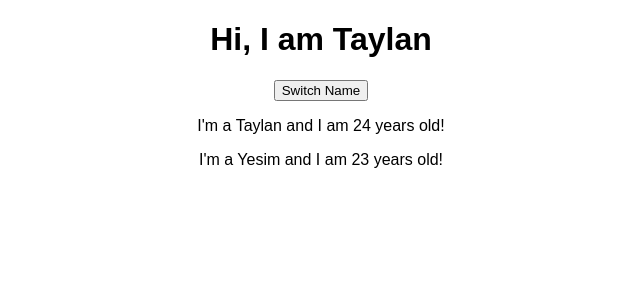
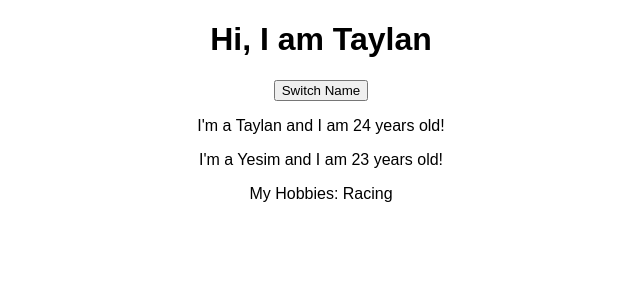
Before and after one commit to KurtTaylan/react-the-complete-guide-incl-redux, a React (Create React App) app in the folder react-complete-guide/: page / in a window 1280 px wide. Shown: the top 300 px of the page, without its empty margins (319-959 px from the left). Built offline with nearby package versions, Linux system fonts and the light colour scheme.

Commit message:
Passing Method References Between Parent-Child Components

```diff
--- a/react-complete-guide/src/App.js
+++ b/react-complete-guide/src/App.js
@@ -14,18 +14,25 @@ class App extends Component {
         return (
             <div className="App">
                 <h1>Hi, I am Taylan</h1>
-                <button onClick={this.switchNameHandler}>Switch Name</button>
-                <Person name={this.state.persons[0].name} age={this.state.persons[0].age}/>
-                <Person name={this.state.persons[1].name} age={this.state.persons[1].age}/>
+                <button onClick={() => this.switchNameHandler('Inefficient, Taylan button click')}>Switch Name</button>
+
+                <Person
+                    name={this.state.persons[0].name}
+                    age={this.state.persons[0].age}/>
+
+                <Person
+                    name={this.state.persons[1].name}
+                    age={this.state.persons[1].age}
+                    click={this.switchNameHandler.bind(this, 'Efficient, Taylan paragraph click')}>My Hobbies: Racing </Person>
             </div>
         );
     }
 
-    switchNameHandler = () => {
+    switchNameHandler = (newName) => {
         console.log('Was clicked!');
         this.setState({
             persons: [
-                {name: 'Taylanos', age: 24},
+                {name: newName, age: 24},
                 {name: 'Yesim', age: 23}
             ]
         });
--- a/react-complete-guide/src/Person/Person.js
+++ b/react-complete-guide/src/Person/Person.js
@@ -3,7 +3,7 @@ import React from 'react'
 const person = (props) => {
     return (
         <div>
-            <p>I'm a {props.name} and I am {props.age} years old!</p>
+            <p onClick={props.click}>I'm a {props.name} and I am {props.age} years old!</p>
             <p>{props.children}</p>
         </div>
     );
```
